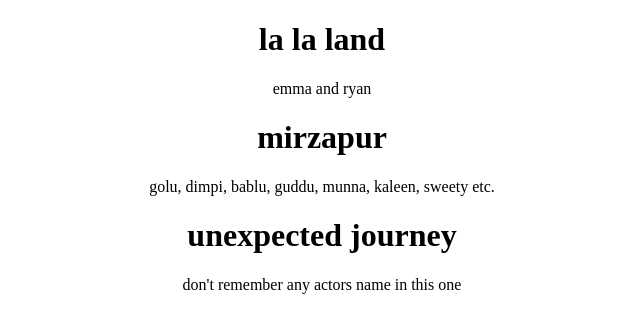
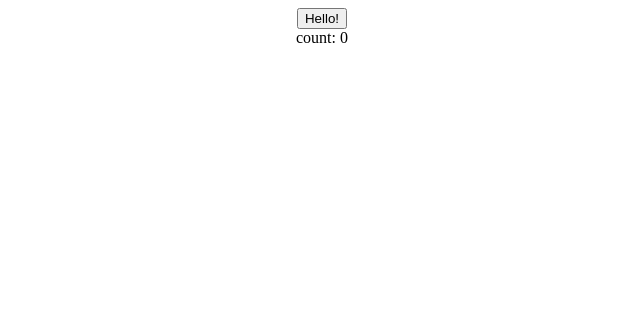
Before and after one commit to Shreya388/react_exercises, a React (Create React App) app: page / in a window 1280 px wide. Shown: the top 330 px of the page, without its empty margins (318-958 px from the left). Built offline with nearby package versions, Linux system fonts and the light colour scheme.

Commit message:
working with useRef and callback today

```diff
--- a/src/App.js
+++ b/src/App.js
@@ -1,11 +1,15 @@
+import React, {useState} from 'react';
+import Hello from "./Hello";
 import './App.css';
-import MovieList from './movieList';
+
+function App() {
+  const [count, setCount] = useState(0);
 
 
-function App() {
   return (
     <div className="App">
-        <MovieList />
+        <Hello increment={() => setCount(count + 1)} />
+        <div>count: {count}</div>
     </div>
   );
 }
--- /dev/null
+++ b/src/Hello.js
@@ -0,0 +1,10 @@
+import React from 'react';
+import { useCountRenders } from './useCountRenders'
+
+const Hello = React.memo(({ increment }) => {
+   useCountRenders()
+
+    return ( <button onClick={increment}>Hello!</button>);
+});
+
+export default Hello;
--- a/src/Movie.js
+++ /dev/null
@@ -1,14 +0,0 @@
-import React from 'react';
-
-const Movie = ({name, actors}) => {
-    return (
-        <div>
-            <h1>{name}</h1>
-            <p>{actors}</p>
-        </div>
-
-
-     );
-};
-
-export default Movie;
--- a/src/movieList.js
+++ /dev/null
@@ -1,33 +0,0 @@
-import React, { useState } from 'react';
-import Movie from './Movie';
-
-const MovieList = () => {
-    const [movies, setMovies] = useState([
-    {
-        name: "la la land",
-        actors: "emma and ryan",
-
-    },
-    {
-        name: "mirzapur",
-        actors: "golu, dimpi, bablu, guddu, munna, kaleen, sweety etc.",
-    },
-    {
-        name: "unexpected journey",
-        actors: "don't remember any actors name in this one",
-    }
-]);
-
-
-    return (
-        <div>
-            {movies.map(movie => (
-                <Movie name={movie.name} actors={movie.actors} />
-            ))}
-        </div>
-
-
-     );
-};
-
-export default MovieList;
--- /dev/null
+++ b/src/useCountRenders.js
@@ -0,0 +1,8 @@
+import {useRef} from "react";
+
+export const useCountRenders = () => {
+    const renders = useRef(0);
+    console.log("renders:", renders.current++);
+
+    return ( <div></div> );
+}
```
